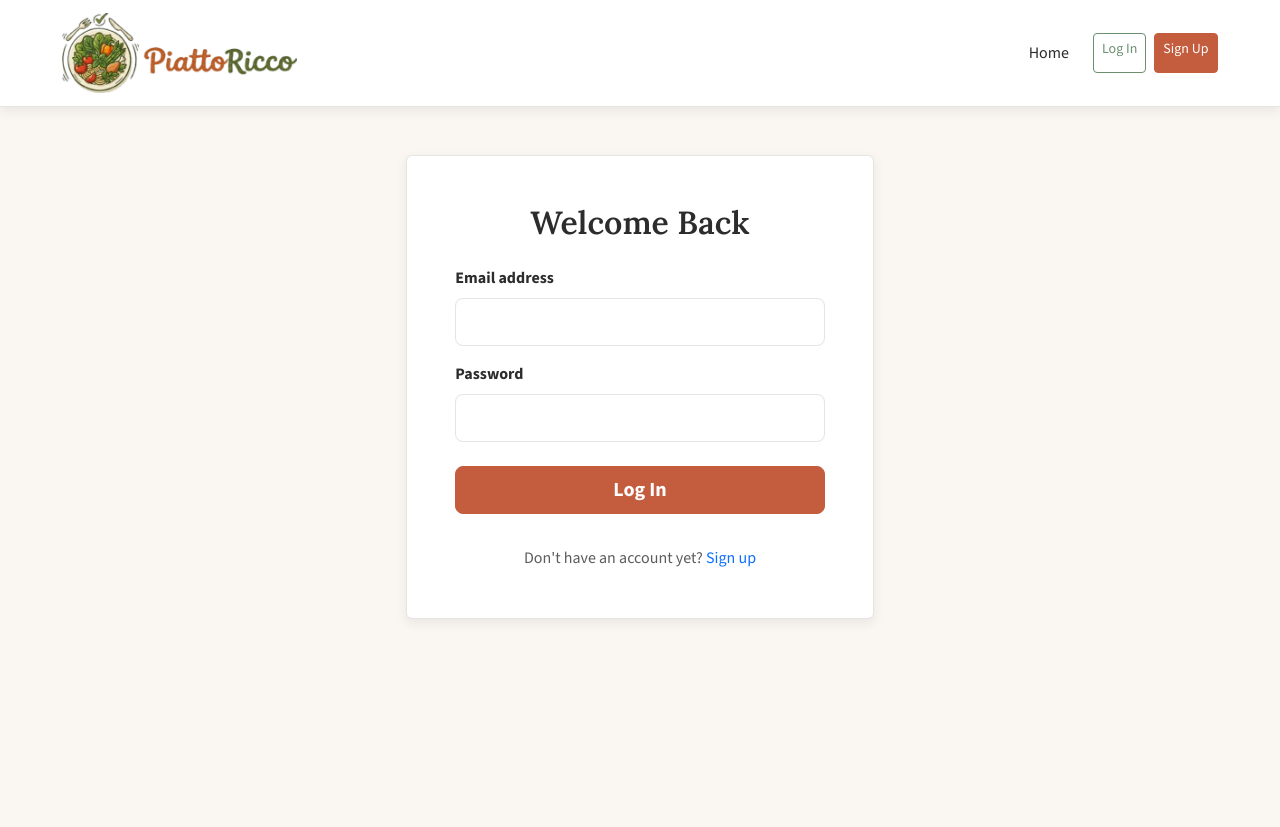
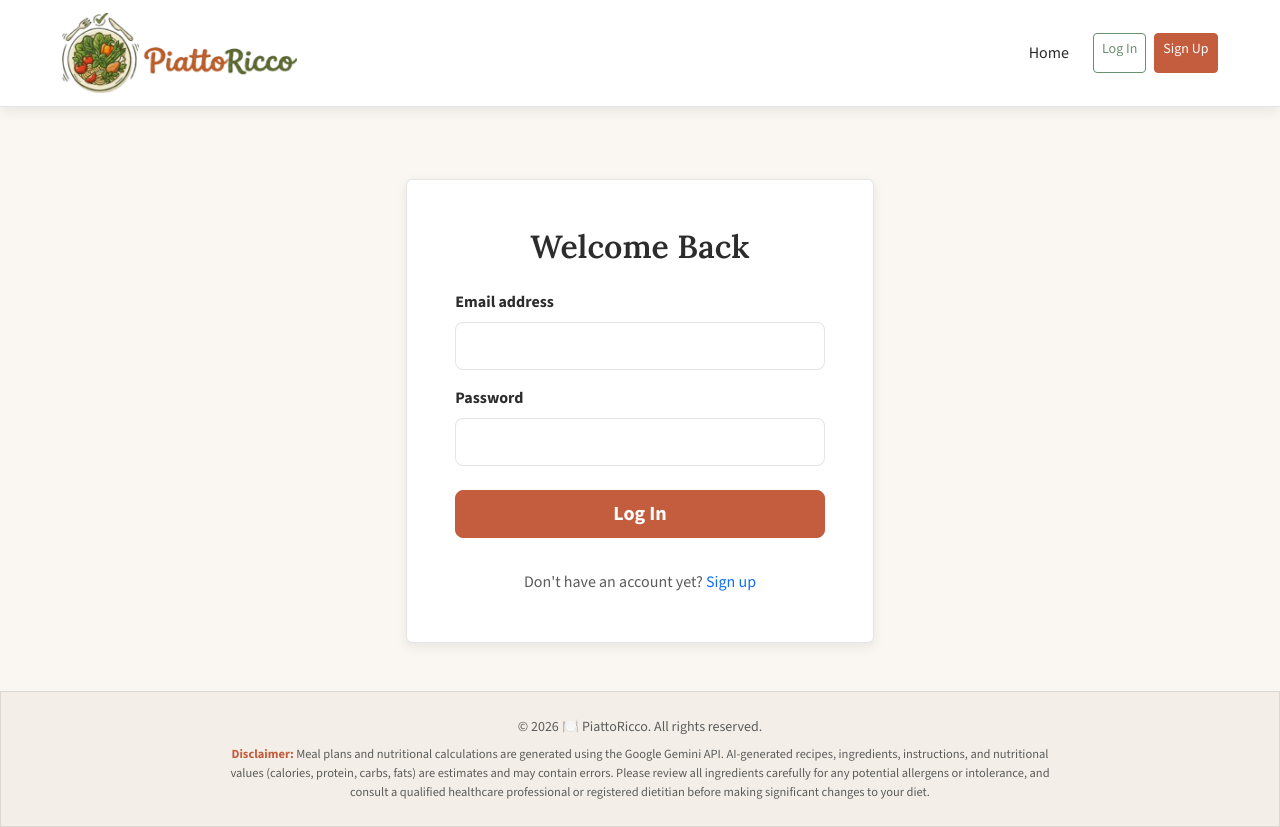
Before and after one commit to er-mene/PiattoRicco, a React (Vite) app in the folder frontend/: page /login in a window 1280 px wide. Before the commit the page ends 800 px from the top, so only its background shows below. Built offline with nearby package versions, Linux system fonts and the light colour scheme.

Commit message:
feat: implement global footer and add AI disclaimer notices across application pages

```diff
--- a/frontend/src/App.jsx
+++ b/frontend/src/App.jsx
@@ -33,7 +33,7 @@ function App() {
   };
 
   return (
-    <div>
+    <div className="d-flex flex-column min-vh-100">
       {/* Navbar fissata in alto ("sticky") per mantenere la navigazione sempre accessibile durante lo scroll. */}
       <nav className={`navbar navbar-expand-lg navbar-light bg-body border-bottom shadow-sm sticky-top${isHome ? '' : ' mb-4'}`}>
         <div className="container px-3 px-md-4">
@@ -80,7 +80,7 @@ function App() {
       </nav>
 
       {/* Main layout container routing */}
-      <main className={isHome ? '' : 'container px-3 px-md-4'}>
+      <main className={`flex-grow-1 ${isHome ? '' : 'container px-3 px-md-4'}`}>
         <Routes>
           {/* Public Route */}
           <Route path="/" element={<Home />} />
@@ -99,6 +99,20 @@ function App() {
           <Route path="/register" element={<GuestRoute><Register /></GuestRoute>} />
         </Routes>
       </main>
+
+      {/* Global Footer with AI Disclaimer */}
+      <footer className="py-4 mt-5 border-top bg-body-tertiary">
+        <div className="container px-3 px-md-4 text-center">
+          <p className="text-muted small mb-2">
+            © {new Date().getFullYear()} 🍽️ PiattoRicco. All rights reserved.
+          </p>
+          <p className="mx-auto text-muted mb-0" style={{ fontSize: '0.78rem', maxWidth: '850px', lineHeight: '1.5' }}>
+            <span className="fw-bold text-primary">Disclaimer:</span> Meal plans and nutritional calculations are generated using the Google Gemini API.
+            AI-generated recipes, ingredients, instructions, and nutritional values (calories, protein, carbs, fats) are estimates and may contain errors.
+            Please review all ingredients carefully for any potential allergens or intolerance, and consult a qualified healthcare professional or registered dietitian before making significant changes to your diet.
+          </p>
+        </div>
+      </footer>
     </div>
   );
 }
--- a/frontend/src/pages/Dashboard.jsx
+++ b/frontend/src/pages/Dashboard.jsx
@@ -205,6 +205,15 @@ export default function Dashboard() {
         <button className="btn btn-outline-primary fw-bold" onClick={() => navigate('/planner')}>
           View Full Week
         </button>
+      </div>
+
+      {/* AI Disclaimer Callout */}
+      <div className="alert alert-warning shadow-sm border-0 rounded-4 d-flex align-items-center gap-3 mb-4"
+           style={{ background: 'rgba(196, 92, 62, 0.08)', border: '1px solid rgba(196, 92, 62, 0.2)' }}>
+        <span className="fs-3">💡</span>
+        <div style={{ fontSize: '0.88rem' }}>
+          <strong className="text-primary">Gemini AI Disclaimer:</strong> Today's nutritional targets and meal recommendations are automatically generated using Google Gemini AI. These values are estimates and can make mistakes. Please verify ingredients for health safety and allergies, and consult a medical professional or registered dietitian for personalized clinical nutritional goals.
+        </div>
       </div>
 
       <div className="card shadow-sm border-0 mb-5 p-4 rounded-4 bg-body-tertiary">
--- a/frontend/src/pages/Planner.jsx
+++ b/frontend/src/pages/Planner.jsx
@@ -237,6 +237,15 @@ export default function Planner() {
                 '✨ GENERATE PLAN'
               )}
             </button>
+          </div>
+        </div>
+
+        {/* AI Disclaimer Callout */}
+        <div className="alert alert-warning shadow-sm border-0 rounded-4 d-flex align-items-center gap-3 mt-4"
+             style={{ background: 'rgba(196, 92, 62, 0.08)', border: '1px solid rgba(196, 92, 62, 0.2)' }}>
+          <span className="fs-3">💡</span>
+          <div style={{ fontSize: '0.88rem' }}>
+            <strong className="text-primary">Gemini AI Disclaimer:</strong> Weekly meal plans and nutritional targets are automatically generated. Google Gemini AI can make mistakes, and macro calculations (calories, protein, carbs, fats) are estimates that may contain errors. Please review all recipes, cross-verify ingredients, and consult a qualified dietitian or healthcare provider before embarking on new dietary plans.
           </div>
         </div>
 
--- a/frontend/src/pages/QuickRecipe.jsx
+++ b/frontend/src/pages/QuickRecipe.jsx
@@ -104,6 +104,15 @@ function QuickRecipe() {
       {/* Modulo Superiore: Form di Selezione */}
       <div className="card shadow-sm border-0 mb-4 p-4 rounded-4 bg-body-tertiary">
         <h2 className="fw-bold mb-4">Quick Recipe Generator</h2>
+
+        {/* AI Disclaimer Callout */}
+        <div className="alert alert-warning shadow-sm border-0 rounded-4 d-flex align-items-center gap-3 mb-4"
+             style={{ background: 'rgba(196, 92, 62, 0.08)', border: '1px solid rgba(196, 92, 62, 0.2)' }}>
+          <span className="fs-3">💡</span>
+          <div style={{ fontSize: '0.88rem' }}>
+            <strong className="text-primary">Gemini AI Disclaimer:</strong> AI-generated recipes, ingredients, instructions, and macro estimations (calories, protein, carbs, fats) are generated by Google Gemini AI. AI models can produce errors. Please double check all details, verify safety and dietary compliance, and consult a qualified professional before starting a new nutritional routine.
+          </div>
+        </div>
 
         {error && <div className="alert alert-danger shadow-sm">{error}</div>}
 
```
